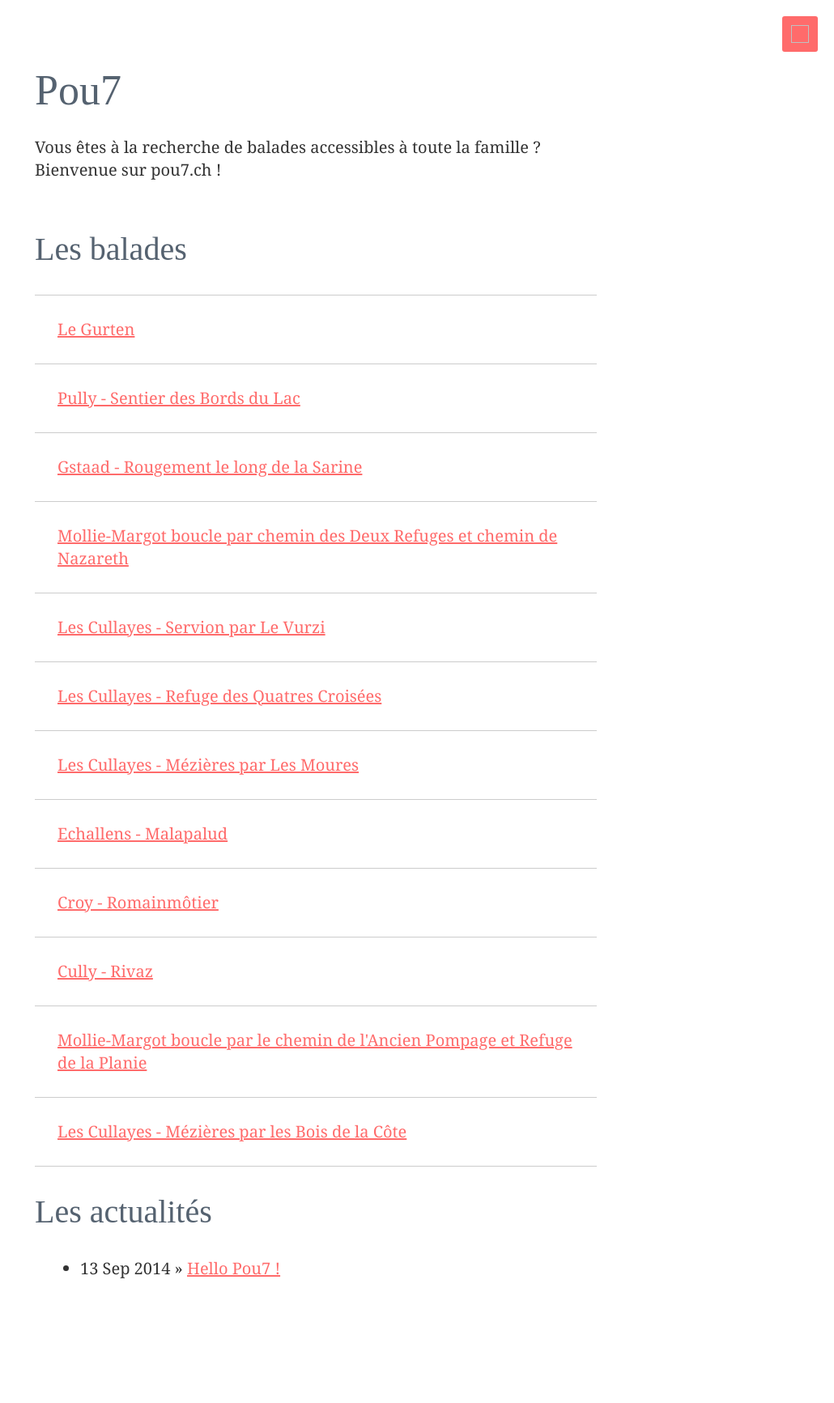
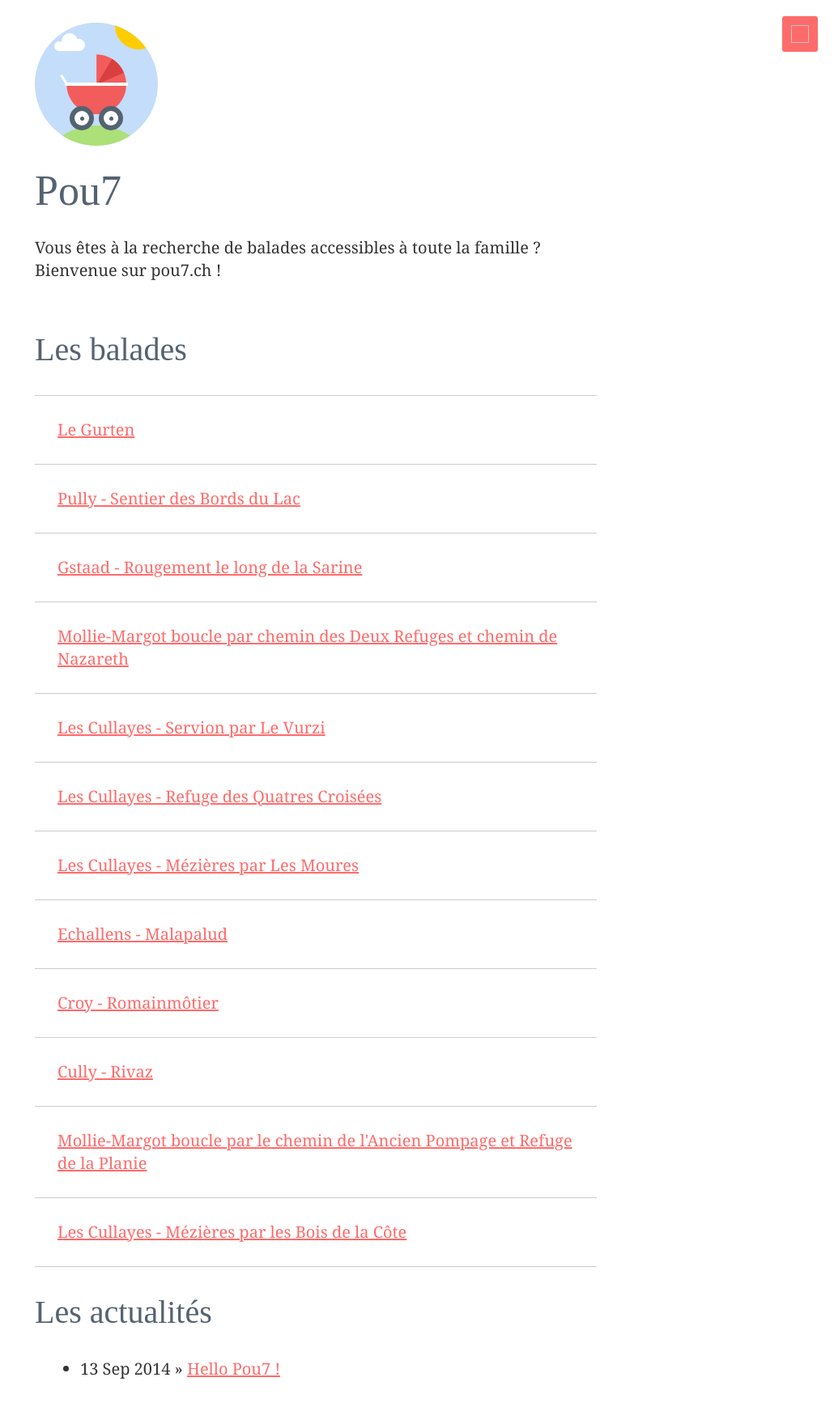
Before and after one commit to alienlebarge/pou7, a Jekyll site: the page built from index.html, in a window 1280 px wide. Shown: the whole page at 81% size, without its empty margins (250-1280 px from the left). Built offline with Jekyll 4.4.1, drawn with Linux system fonts in a browser that asks for light colours; before the commit the page ends 1609 px from its top, so only the background shows below that.

Commit message:
add logo on the homepage

```diff
--- a/css/pou7.scss
+++ b/css/pou7.scss
@@ -146,4 +146,7 @@ $navigation-sapce-unit: $inuit-base-spacing-unit;
  */
 
 $inuit-enable-margins--none : true;
+$inuit-enable-paddings:       true;
+$inuit-enable-paddings--none: true;
+
 @import "../bower_components/inuit-spacing/trumps.spacing";
--- a/index.html
+++ b/index.html
@@ -4,7 +4,10 @@ title: Pou7
 ---
 
 <header>
-  <h1>{{ site.name }}</h1>
+  <figure class="pt">
+    <img src="images/pou7-logo--anim.svg" alt="Logo">
+  </figure>
+  <h1 class="pt0">{{ site.name }}</h1>
   <p>
     Vous êtes à la recherche de balades accessibles à toute la famille ?<br>Bienvenue sur pou7.ch !
   </p>
```
Also changed, not shown: css/pou7.min.css, 1 other file.
